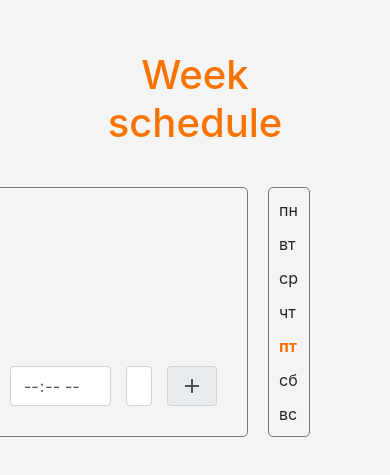
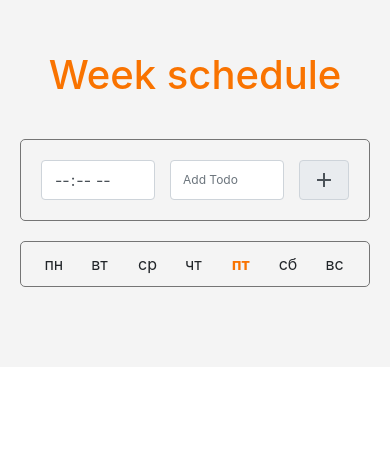
Before and after one commit to AlexandraPechueva/schedule-app, an Angular app: page / in a window 390 px wide. Shown: the part 109-584 px from the top of the page. Built offline with nearby package versions, Linux system fonts and the light colour scheme.

Commit message:
Add mobile version

```diff
--- a/src/app/app.component.html
+++ b/src/app/app.component.html
@@ -1,4 +1,4 @@
-<div class="schedule-container container">
+<div class="schedule-container">
   <h1 class="title">Week schedule</h1>
 
   <div class="form-container">
--- a/src/app/app.component.scss
+++ b/src/app/app.component.scss
@@ -9,12 +9,23 @@ body{
 .schedule-container {
     background-color: $app-background-color;
     margin: 80px auto;
-    padding: 80px;
+    padding: 80px 50px;
+    width: 85%;
+
+    @media screen and (max-width: 767px) {
+        width: 100%;
+        padding: 80px 20px;
+
+    }
 }
 
 .form-container {
     display: flex;
-    justify-content: flex-end;
+    justify-content: space-between;
+
+    @media screen and (max-width: 459px) {
+        flex-direction: column;
+    }
 }
 
 .title {
@@ -44,6 +55,15 @@ body{
             color: $hover-color;
             font-weight: bold;
         }
+
+        @media screen and (max-width: 459px) {
+            margin: 0;
+        }
+    }
+
+    @media screen and (max-width: 459px) {
+        display: flex;
+        justify-content: space-around;
     }
 }
 
--- a/src/app/components/day-schedule/day-schedule.component.html
+++ b/src/app/components/day-schedule/day-schedule.component.html
@@ -14,7 +14,8 @@
     <form #todoForm="ngForm" (ngSubmit)="todoForm.resetForm()" ngNativeValidate>
         <div class="input-block">
             <input #time type="time" class="form-control" placeholder="Add Time" name="time" ngModel required>
-            <input #task type="text" class="form-control" placeholder="Add Todo" name="task" ngModel required>
+            <input #task type="text" class="form-control task-input" placeholder="Add Todo" name="task" ngModel
+                required>
 
             <button type="submit" class="input-group-text" (click)="addTodo(time.value, task.value)">
                 <i class="material-icons">add</i>
--- a/src/app/components/day-schedule/day-schedule.component.scss
+++ b/src/app/components/day-schedule/day-schedule.component.scss
@@ -4,7 +4,12 @@
     @include app-border();
 
     flex-grow:1;
-    margin: 0 20px;
+    margin-right: 20px;
+
+    @media screen and (max-width: 459px) {
+      margin-right: 0;
+      margin-bottom: 20px;
+  }
 }
 
 .input-block {
@@ -19,7 +24,7 @@
     display: flex;
     flex-direction: column;
     height: 100%;
-    padding: 30px;
+    padding: 20px;
 }
 
 .data {
@@ -33,14 +38,22 @@
   background:transparent;
 }
 
+.task-input {
+  @media screen and (max-width: 459px) {
+    font-size: 12px;
+  }
+}
+
 .record {
     text-align: center;
     display: flex;
     justify-content: space-between;
+    margin-bottom: 15px;
 
     > input {
       width: 44%;
       text-align: center;
+      text-overflow: ellipsis;
     }
 
     > i {
```
